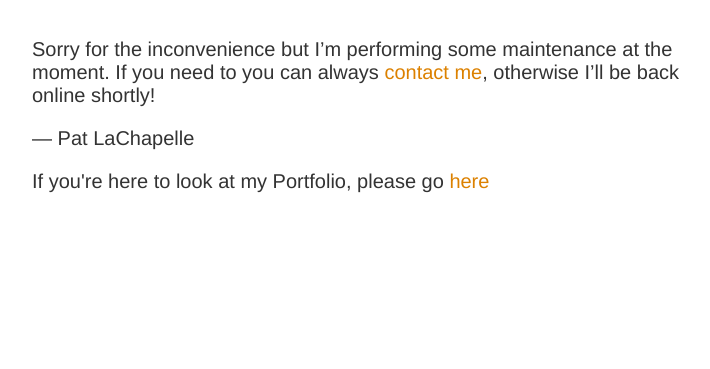
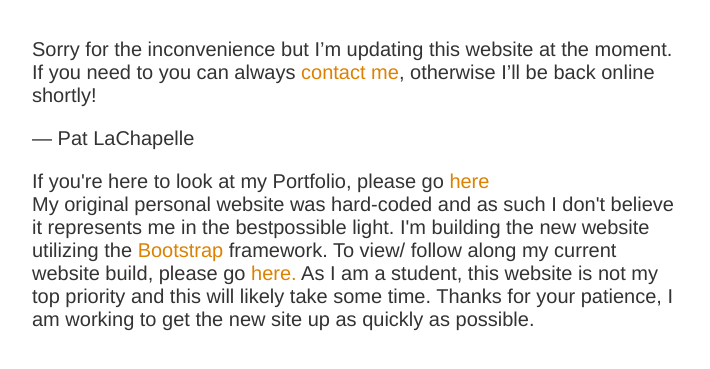
Before and after one commit to patlachapelle/OldWebsite, a plain HTML site: page index.html in a window 1280 px wide. Shown: the part 261-630 px from the top of the page, without its empty margins (283-993 px from the left). Drawn offline with Linux system fonts and the light colour scheme.

Commit message:
Update index.html

```diff
--- a/index.html
+++ b/index.html
@@ -12,10 +12,13 @@
 <article>
     <h1>I&rsquo;ll be back soon!</h1>
     <div>
-        <p>Sorry for the inconvenience but I&rsquo;m performing some maintenance at the moment. If you need to you can always <a href="mailto:pgl3@uw.edu">contact me</a>, otherwise I&rsquo;ll be back online shortly!</p>
+        <p>Sorry for the inconvenience but I&rsquo;m updating this website at the moment. If you need to you can always <a href="mailto:pgl3@uw.edu">contact me</a>, otherwise I&rsquo;ll be back online shortly!</p>
         <p>&mdash; Pat LaChapelle</p>
     </div>
   <div>
     If you're here to look at my Portfolio, please go <a href='./archive/pwhtml/pwportfolio.html'>here</a>
   </div>
+  <div>
+    My original personal website was hard-coded and as such I don't believe it represents me in the bestpossible light. I'm building the new website utilizing the <a href="https://getbootstrap.com/docs/4.0/getting-started/introduction/">Bootstrap</a> framework. To view/ follow along my current website build, please go <a href='patlachapelle.us/WebsiteV2'>here.</a> As I am a student, this website is not my top priority and this will likely take some time. Thanks for your patience, I am working to get the new site up as quickly as possible.
+  </div>
 </article>
```
